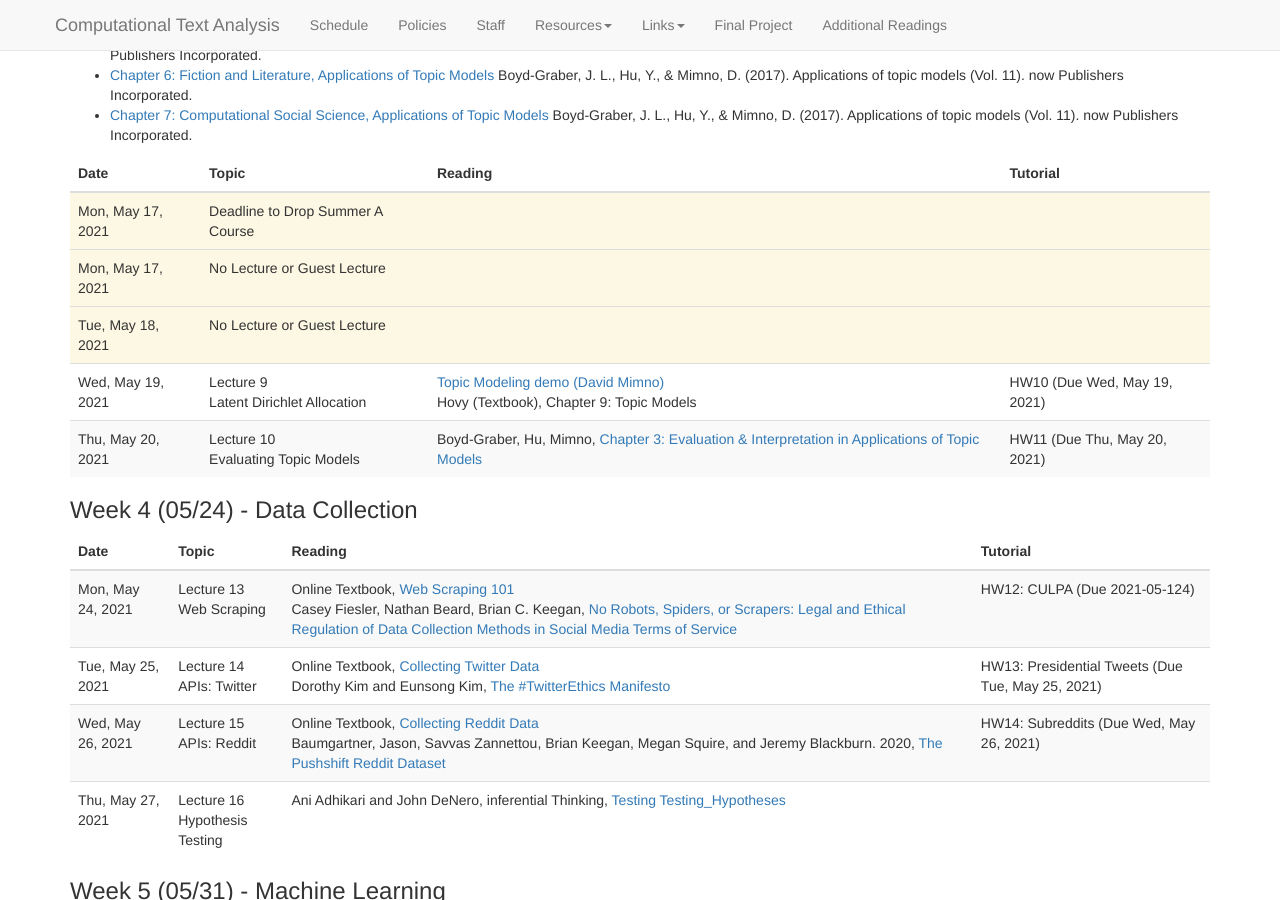
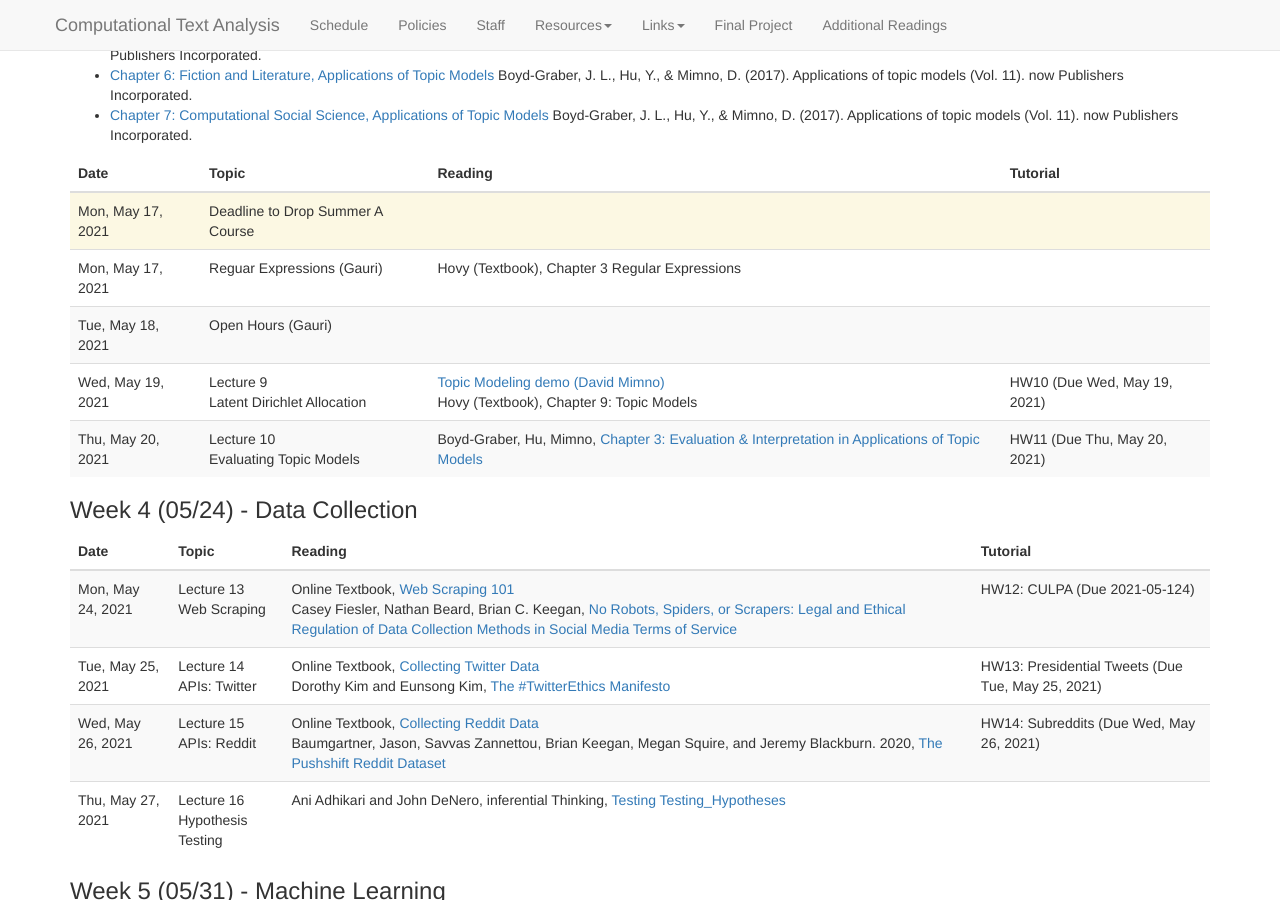
Before and after one commit to BC-COMS-2710/BC-COMS-2710.github.io, a Jekyll site: the page built from schedule.md, in a window 1280 px wide and 900 px high, scrolled down 1709 px. Built offline with Jekyll 4.4.1, drawn with Linux system fonts in a browser that asks for light colours; nearby versions of some CDN libraries; some of the changed text lies outside the part shown.

Commit message:
Schedule: May 17th and 18th

```diff
--- a/_data/schedule.yaml
+++ b/_data/schedule.yaml
@@ -57,8 +57,8 @@
       completed_notebook: https://coms2710.columbiajupyter2.org/hub/user-redirect/git-pull?repo=https%3A%2F%2Fgithub.com%2FBC-COMS-2710%2Fsummer21-material&urlpath=lab%2Ftree%2Fsummer21-material%2Fdemo%2FDemo03_solution.ipynb&branch=master
       readings:
         -
-          title: "Chapter 3 Regular Expressions"
-          authors: Hovy (Textbook)
+          title: <strike>"Chapter 3 Regular Expressions"</strike>
+          authors: <strike>Hovy (Textbook)</strike>
         -
           title: Chapter 2 - Numpy and BabyPandas
           authors: Dive into Data Science
@@ -200,13 +200,18 @@
       type: info
     -
       date: 2021-05-17
-      title: No Lecture or Guest Lecture
-      type: no_lecture
+      title: Reguar Expressions (Gauri)
+      readings:
+        -
+          title: "Chapter 3 Regular Expressions"
+          authors: Hovy (Textbook)
+      _type: no_lecture
       old_assignments:
     -
       date: 2021-05-18
-      title: No Lecture or Guest Lecture
-      type: no_lecture
+      title: Open Hours (Gauri)
+      old_title: No Lecture or Guest Lecture
+      _type: no_lecture
       old_title: "Lecture 10 <br> Token Level Classification: Named Entity Recognition"
       old_readings:
         -
```
